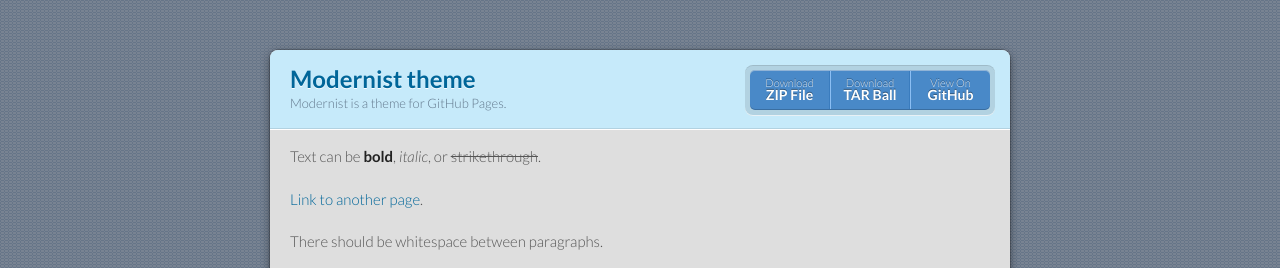
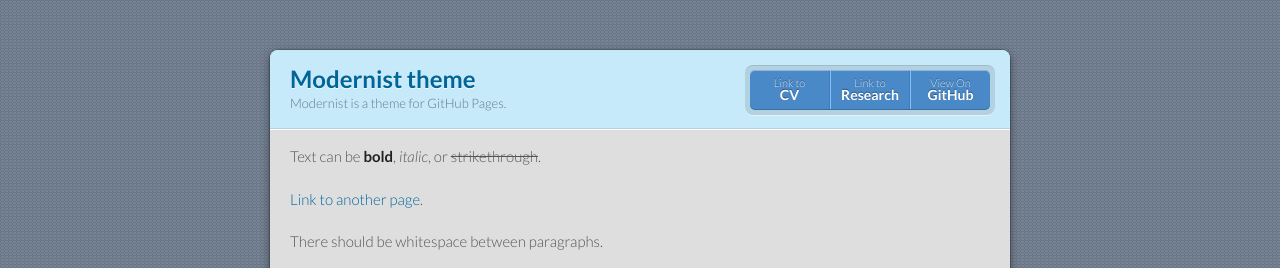
Before and after one commit to zhuofang/zhuofang.github.io, a Jekyll site: the page built from index.md, in a window 1280 px wide and 900 px high. Shown: the top 268 px of the window. Built offline with Jekyll 4.4.1, drawn with Linux system fonts in a browser that asks for light colours.

Commit message:
Update default.html

```diff
--- a/_layouts/default.html
+++ b/_layouts/default.html
@@ -24,8 +24,8 @@
         <p class="view"><a href="{{ site.github.repository_url }}">View the Project on GitHub <small>{{ github_name }}</small></a></p>
         <ul>
         {% if site.show_downloads %}
-          <li><a href="{{ site.github.zip_url }}">Download <strong>ZIP File</strong></a></li>
-          <li><a href="{{ site.github.tar_url }}">Download <strong>TAR Ball</strong></a></li>
+          <li><a href="{{ site.github.zip_url }}">Link to <strong>CV</strong></a></li>
+          <li><a href="{{ site.github.tar_url }}">Link to <strong>Research</strong></a></li>
         {% endif %}
           <li><a href="{{ site.github.repository_url }}">View On <strong>GitHub</strong></a></li>
         </ul>
```
